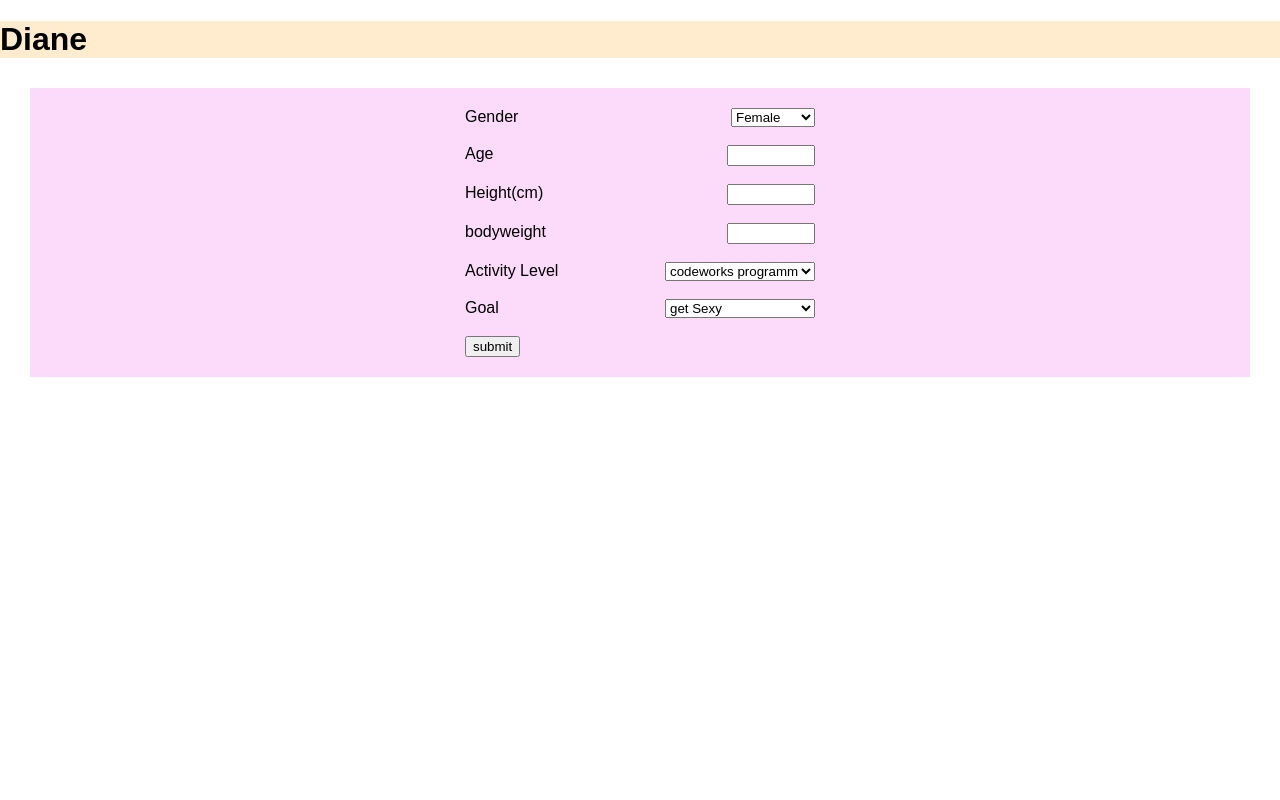
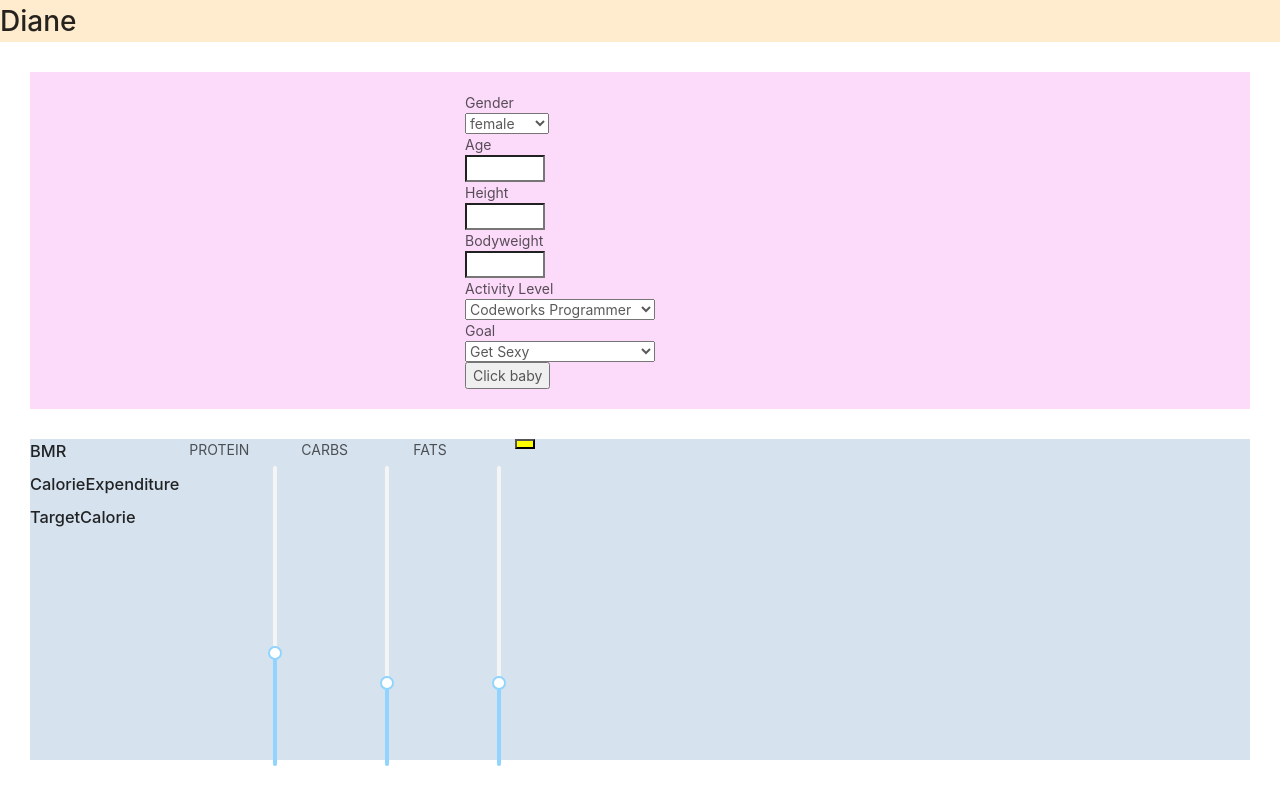
Before and after one commit to CarveJ/diane, a React app: page / in a window 1280 px wide. Built offline with nearby package versions, Linux system fonts and the light colour scheme.

Commit message:
attempted to solve food algorithm, need new implementation

```diff
--- a/package.json
+++ b/package.json
@@ -3,7 +3,10 @@
   "version": "0.1.0",
   "private": true,
   "dependencies": {
+    "@koa/cors": "^2.2.2",
     "ajv": "^6.5.2",
+    "antd": "^3.7.2",
+    "antd-init": "^2.0.6",
     "autoprefixer": "7.1.6",
     "babel-core": "6.26.0",
     "babel-eslint": "7.2.3",
@@ -35,6 +38,8 @@
     "react": "^16.4.1",
     "react-dev-utils": "^5.0.1",
     "react-dom": "^16.4.1",
+    "react-redux": "^5.0.7",
+    "redux": "^4.0.0",
     "resolve": "1.6.0",
     "sass": "^1.10.1",
     "sw-precache-webpack-plugin": "0.11.4",
--- a/src/App.css
+++ b/src/App.css
@@ -1,3 +1,16 @@
 .banner{
   background-color: blanchedalmond;
 }
+
+.nutritionProfileDiet {
+ display:flex;
+}
+
+.fuckwithme {
+  display:flex;
+  justify-content: space-between;
+}
+
+.fuckwithme > div {
+  margin-left:10px;
+}
--- a/src/App.js
+++ b/src/App.js
@@ -3,6 +3,30 @@ import React, { Component } from 'react';
 import './App.css';
 import Banner from './components/banner.js'
 import VariablesDiet from './components/variablesDiet.js'
+import NutritionProfileDiet from './components/nutritionProfileDiet'
+
+
+
+import { connect } from 'react-redux'
+import { GetCalories} from './redux/action'
+
+
+
+
+
+const mapStateToProps = ( state ) => {
+  return {
+    calories: state.calories
+  }
+}
+
+const mapDispatchToProps = dispatch => {
+  return {
+    getCalories: apiInformation => dispatch(GetCalories(apiInformation))
+  }
+}
+
+
 
 class App extends Component {
 
@@ -10,9 +34,8 @@ class App extends Component {
     return (
      <div className="container">
       <Banner/>
-      <VariablesDiet/>
-      <div className="nutritionProfileDiet">
-      </div>
+      <VariablesDiet getCalories={this.props.getCalories}/>
+      <NutritionProfileDiet setCalories={this.props.calories}/>
       <div className="ingredientsDiet">
       </div>
      </div>
@@ -20,4 +43,4 @@ class App extends Component {
   }
 }
 
-export default App;
+export default connect(mapStateToProps, mapDispatchToProps)(App);
--- /dev/null
+++ b/src/components/nutritionProfileDiet.js
@@ -0,0 +1,114 @@
+import React from 'react'
+import { Slider } from 'antd'
+import 'antd/dist/antd.css'
+import '../styles/nutritionProfileDiet.css'
+
+
+const style = {
+    float:'left',
+    height:300,
+    marginLeft: 70,
+  }
+
+class NutritionProfileDiet extends React.Component {
+  constructor(props){
+    super(props);
+    this.state = {
+      Protein: 40,
+      Carbohydrate: 30,
+      Fats: 30
+    }
+
+    this.handleChangeProteins = this.handleChangeProteins.bind(this)
+    this.handleChangeCarbs = this.handleChangeCarbs.bind(this)
+    this.handleChangeFats = this.handleChangeFats.bind(this)
+
+  }
+
+  handleChangeProteins = (value) => {
+    this.setState({Protein: value})
+  }
+
+  handleChangeCarbs = (value) => {
+    this.setState({Carbohydrate: value})
+  }
+
+  handleChangeFats = (value) => {
+    this.setState({Fats: value})
+  }
+
+  getFoodInfo = () => {
+
+    const queryInfo = {
+      calories: {...this.props.setCalories},
+      macros: {...this.state}
+    }
+
+    fetch('http://localhost:3001/foodRequirements', {
+      method: 'POST',
+      headers: {
+        "Content-Type":"application/json; charset=utf-8"
+      },
+      body: JSON.stringify(queryInfo)
+    }).then( res => res.json() )
+    .then( info => console.log(info))
+  }
+
+render() {
+    return (
+        <div className="nutritionProfileDiet">
+
+          <div className="caloreInformation">
+            <div className="BMR">
+              <h3>BMR </h3> <span>{this.props.setCalories.BMR}</span>
+            </div>
+            <div className="CalorieExpenditure">
+              <h3> CalorieExpenditure </h3> <span>{this.props.setCalories.CalorieExpenditure}</span>
+            </div>
+            <div className="TargetCalorie">
+              <h3> TargetCalorie </h3> <span>{this.props.setCalories.TargetCalorie} </span>
+            </div>
+          </div>
+
+          <div className="sliders">
+
+            <div className="PROTEINS">
+              PROTEIN
+              <div className="sliderProteins" >
+                <div style={style}>
+                  <Slider vertical defaultValue={40} onChange={this.handleChangeProteins} />
+                </div>
+              </div>
+            </div>
+
+            <div className="CARBS">
+              CARBS
+                <div className="sliderCarbs">
+                  <div style={style}>
+                    <Slider vertical defaultValue={30} onChange={this.handleChangeCarbs} />
+                  </div>
+                </div>
+            </div>
+
+            <div className="FATS">
+              FATS
+              <div className="sliderFATS">
+                <div style={style}>
+                  <Slider vertical defaultValue={30} onChange={this.handleChangeFats} />
+                </div>
+              </div>
+            </div>
+
+          </div>
+
+          <button type="button" id="buttonThatSendsFoodInfo" onClick={this.getFoodInfo} />
+
+      </div>
+    );
+}
+}
+
+
+
+
+export default NutritionProfileDiet
--- a/src/components/variablesDiet.js
+++ b/src/components/variablesDiet.js
@@ -1,3 +1,4 @@
+
 import React from 'react';
 import '../styles/variablesDiet.css'
 
@@ -6,24 +7,14 @@ class VariablesDiet extends React.Component {
   constructor(props) {
     super(props)
     this.state = {
-      gender: '',
+      gender: 'Female',
       age:'',
       height:'',
       bodyweight:'',
-      activityLevel:'',
-      goal:''
+      activityLevel:'Codeworks Programmer',
+      goal:'Get sexy'
     }
-
-    this.handleChangeGender = this.handleChangeGender.bind(this)
-    this.handleChangeAge = this.handleChangeAge.bind(this)
-    this.handleChangeHeight = this.handleChangeHeight.bind(this)
-    this.handleChangeBodyweight = this.handleChangeBodyweight.bind(this)
-    this.handleChangeActivityLevel = this.handleChangeActivityLevel.bind(this)
-    this.handleChangeGoal = this.handleChangeGoal.bind(this)
-
   }
-
-
 
   postData = (formInformation) => {
     let newData = {
@@ -34,94 +25,69 @@ class VariablesDiet extends React.Component {
       activityLevel:this.state.activityLevel,
       goal:this.state.goal
     }
+     formInformation.preventDefault()
 
-    fetch("local",{
+    fetch('http://localhost:3001/calories',{
       method:'POST',
       headers:{
         "Content-Type": "application/json; charset=utf-8"
       },
       body: JSON.stringify(newData)
-    })
+    }).then(res => res.json())
+    .then(calorieInfo => this.props.getCalories(calorieInfo))
 
   }
 
-  handleChangeGender = (event) => {
-    this.setState({gender: event.target.value})
+  handleEvent = (event) => {
+    this.setState({
+      [event.target.name]: event.target.value
+    })
   }
 
-  handleChangeAge = (event) => {
-    this.setState({age: event.target.value})
+  renderOptions = ( options ) => {
+    return options.map( anOption => {
+      return <option value={anOption}> {anOption} </option>
+    })
   }
 
-  handleChangeHeight = (event) => {
-    this.setState({Height: event.target.value})
+  renderSelect = (label , name, arrayOfOptions ) => {
+    return (
+      <div className="divider">
+        <div> {label} </div>
+        <select name={name} value={this.state[name]} onChange={this.handleEvent}>
+        {this.renderOptions(arrayOfOptions)}
+        </select>
+      </div>
+    )
   }
 
-  handleChangeBodyweight = (event) => {
-    this.setState({bodyweight: event.target.value})
-  }
-
-  handleChangeActivityLevel = (event) => {
-    this.setState({activityLevel: event.target.value})
-  }
-
-  handleChangeGoal = (event) => {
-    this.setState({goal: event.target.value})
+  renderInput = (label, name, type, min, max) => {
+    return(
+      <div className="divider">
+        <div> {label} </div>
+        <input name={name} type={type} value={this.state[name]} onChange={this.handleEvent} min={min} max={max} step="1" placeholder=""/>
+      </div>
+    )
   }
 
   render() {
     return (
       <div className="variablesDiet">
+
         <div className="variablesNames">
+
           <form onSubmit={this.postData}>
-            <div className="try">
-              <div> Gender </div>
-                <select name="gender" vale={this.state.gender} onChange={this.handleChangeGender}>
-                  <option value="female"> Female </option>
-                  <option value="male"> Male </option>
-                </select>
-            </div>
-            <br/>
-            <div className="try">
-              <div> Age </div>
-              <input type="number" value={this.state.age} onChange={this.handleChangeAge} id="age" min="1" max="99" placeholder=""/>
-            </div>
+            {this.renderSelect('Gender', 'gender', ['female','male'])}
+            {this.renderInput('Age', 'age', 'number' , '1', '99')}
+            {this.renderInput('Height', 'height', 'number' , '99', '230')}
+            {this.renderInput('Bodyweight', 'bodyweight', 'number' , '40', '200')}
+            {this.renderSelect('Activity Level', 'activityLevel', ['Codeworks Programmer','Office Worker','Normal Person','Regular Exercise','Savage'])}
+            {this.renderSelect('Goal', 'goal', ['Get Sexy', 'Maintenece','Lose 10%','Lose 15%','Lose 20%'])}
+            <button className="sexyButton" type='Submit'> Click baby </button>
+          </form>
 
-            <br/>
-            <div className="try">
-              <div> Height(cm) </div>
-              <input type="number" value={this.state.height} onChange={this.handleChangeHeight} min="99" max="230" placeholder=""/>
-            </div>
+        </div>
 
-            <br/>
-            <div className="try">
-              <div> bodyweight </div>
-              <input type="number" value={this.state.bodyweight} onChange={this.handleChangeBodyweight} min="1" max="99" placeholder=""/>
-            </div>
-
-            <br/>
-            <div className="try">
-              <div> Activity Level </div>
-              <select name="Activity Level" value={this.state.activityLevel} onChange={this.handleChangeActivityLevel} >
-                <option value="codeworks programmer"> codeworks programmer (0) </option>
-                <option value="Normal person">Normal person (1) </option>
-                <option value="Exercise is Life"> Exercise is Life (2) </option>
-              </select>
-            </div>
-
-            <br/>
-            <div className="try">
-              <div> Goal </div>
-              <select name="Goal" value={this.state.goal} onChange={this.handleChangeGoal}>
-                <option value="get Sexy"> get Sexy </option>
-                <option value="get Really Sexy"> get Really Sexy </option>
-                <option value="something lame like be healthy"> something lame like be healthy </option>
-              </select>
-            </div>
-            <br/>
-            <input type="submit" value="submit"/>
-          </form>
-        </div>
       </div>
     );
   }
--- a/src/index.js
+++ b/src/index.js
@@ -3,6 +3,16 @@ import ReactDOM from 'react-dom';
 import './index.css';
 import App from './App';
 import registerServiceWorker from './registerServiceWorker';
+import calorieApp from './redux/reducer';
+import { Provider } from 'react-redux';
+import { createStore } from 'redux';
 
-ReactDOM.render(<App />, document.getElementById('root'));
+const store = createStore(calorieApp);
+
+
+ReactDOM.render(
+    <Provider store={store}>
+    <App />
+    </Provider>
+, document.getElementById('root'));
 registerServiceWorker();
--- /dev/null
+++ b/src/redux/action.js
@@ -0,0 +1,20 @@
+export const postData = (info)=> {
+  return({
+    type: 'POST_DATA',
+    info: info
+  })
+}
+
+export function GetCalories(apiInformation){
+  return {
+    type: 'GET_CALORIES',
+    apiInformation
+  }
+}
+
+export function SetMacros(sliderInformation){
+  return {
+    type: 'SET_MACROS',
+    sliderInformation
+  }
+}
--- /dev/null
+++ b/src/redux/reducer.js
@@ -0,0 +1,27 @@
+const initialState = {
+  calories:{},
+  macros:{}
+}
+
+export default function calorieApp(state = initialState, action) {
+
+  switch (action.type) {
+    case 'GET_CALORIES':
+      return {
+        ...state,
+        calories: {
+          ...action.apiInformation
+        }
+      }
+    case 'SET_MACROS':
+      return {
+        ...state,
+        macros:{
+          ...action.sliderInformation
+        }
+      }
+  default:
+    return state;
+  }
+
+}
--- /dev/null
+++ b/src/styles/nutritionProfileDiet.css
@@ -0,0 +1,21 @@
+.nutritionProfileDiet {
+    display:flex;
+    margin: 30px;
+    background-color: #d6e2ee;
+   }
+
+   .sliders {
+     display:flex;
+     justify-content: space-between;
+   }
+
+   .sliders > div {
+     margin-left:10px;
+   }
+
+   #buttonThatSendsFoodInfo{
+     background-color: yellow;
+     height: 10px;
+     width:20px;
+
+   }
--- a/src/styles/variablesDiet.css
+++ b/src/styles/variablesDiet.css
@@ -22,7 +22,7 @@
 }
 
 .variablesDiet form select {
-  width:150px;
+  width:190px;
 }
 
 .try {
```
Also changed, not shown: src/components/dataCollection.js (added, +12 -0 lines), src/redux/apiMiddleware/apiMiddleware.js (added), 2 other files (tests, documents, lock files or other folders).
